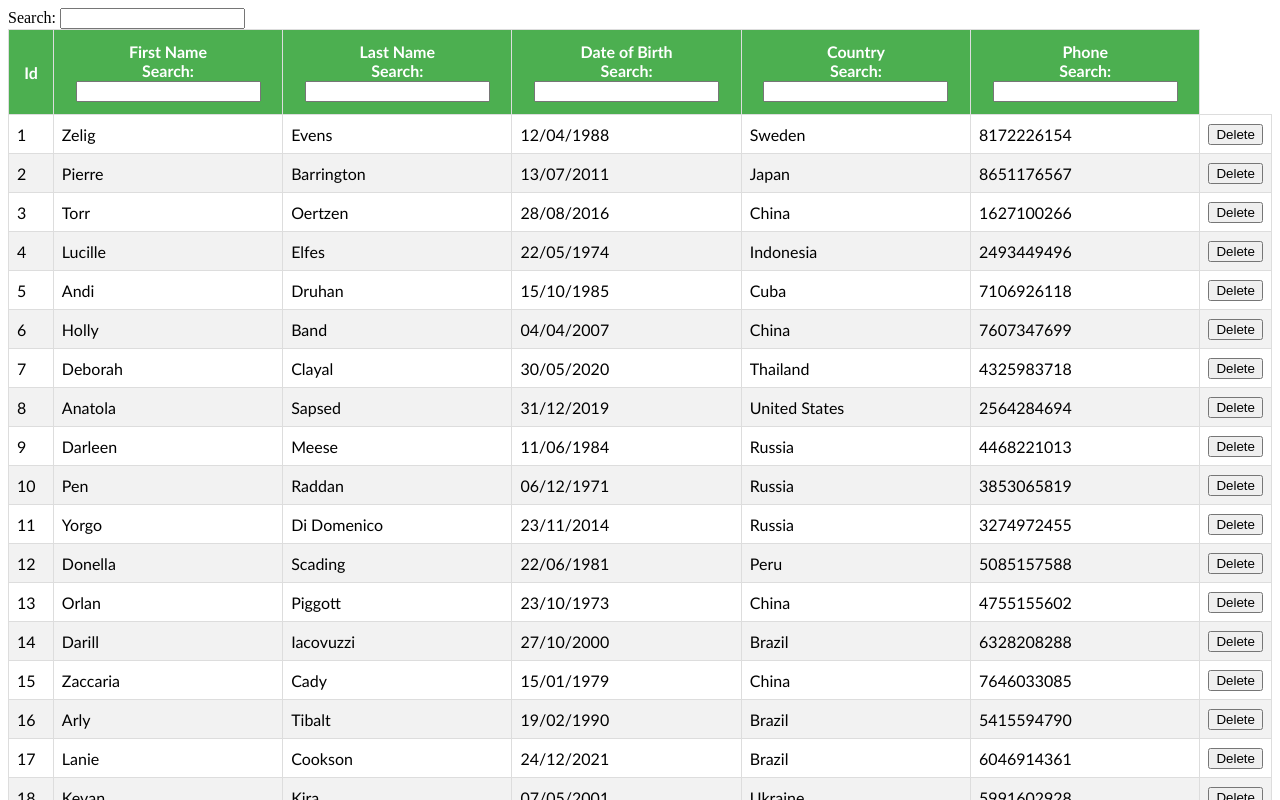
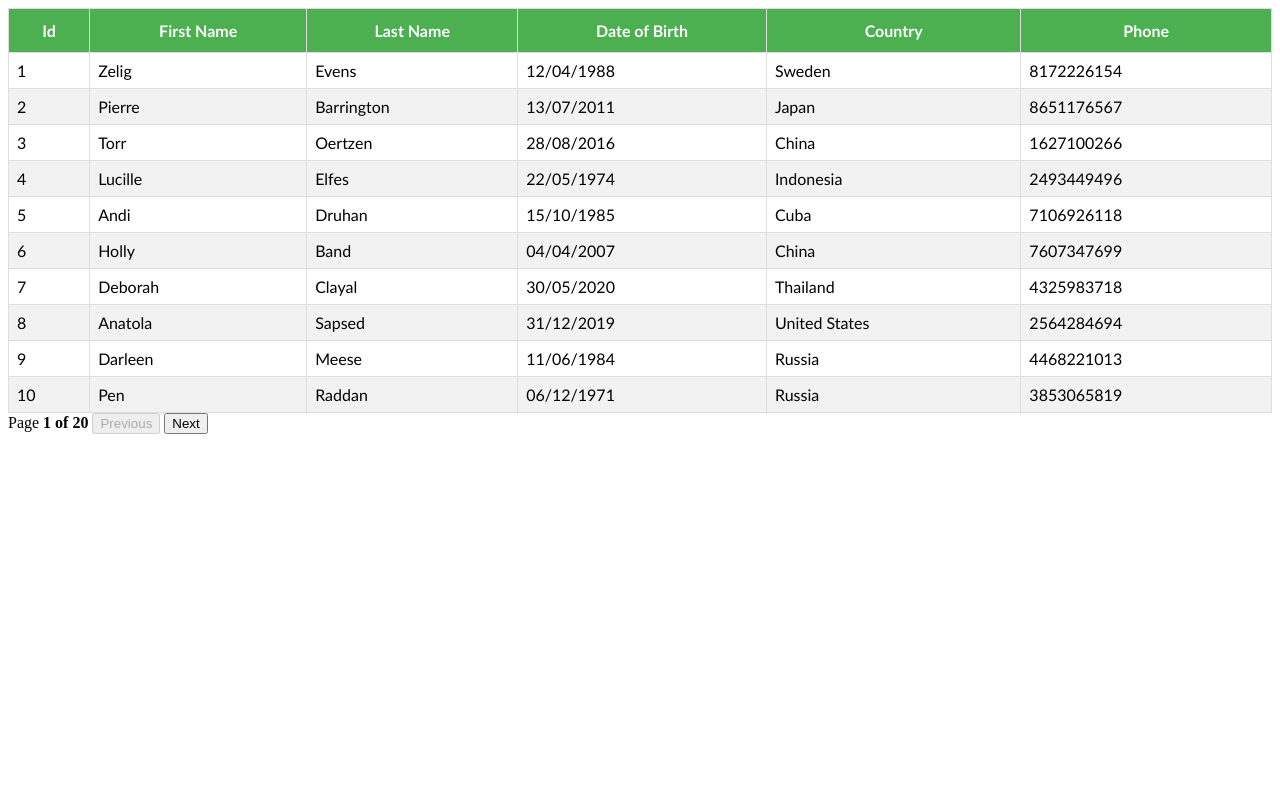
Before and after one commit to SaqibSattar/react-table, a React (Vite) app: page / in a window 1280 px wide. Shown: the top 800 px of the page. Built offline with nearby package versions, Linux system fonts and the light colour scheme.

Commit message:
Pagination (Next and Previous)

```diff
--- a/src/App.jsx
+++ b/src/App.jsx
@@ -3,14 +3,16 @@
 import { BasicTable } from './components/BasicTable'
 import { SortingTable } from './components/SortingTable'
 import { FilteringTable } from './components/FilteringTable'
+import { PaginationTable } from './components/PaginationTable'
 
 function App() {
 
   return (
     <>
       {/* <BasicTable />
-      <SortingTable /> */}
-      <FilteringTable />
+      <SortingTable />
+      <FilteringTable /> */}
+      <PaginationTable />
     </>
   )
 }
--- /dev/null
+++ b/src/components/PaginationTable.jsx
@@ -0,0 +1,73 @@
+import React, { useMemo } from 'react'
+import { useTable, usePagination } from 'react-table'
+import MOCK_DATA from './MOCK_DATA.json'
+import { COLUMNS } from './columns'
+import './table.css'
+
+export const PaginationTable = () => {
+  const columns = useMemo(() => COLUMNS, [])
+  const data = useMemo(() => MOCK_DATA, [])
+
+  const {
+    getTableProps,
+    getTableBodyProps,
+    headerGroups,
+    page,
+    nextPage,
+    previousPage,
+    canPreviousPage,
+    canNextPage,
+    pageOptions,
+    state,
+    prepareRow
+  } = useTable({
+    columns,
+    data
+  },
+  usePagination
+  )
+
+  const { pageIndex } = state
+
+  return (
+    <>
+      <table {...getTableProps()}>
+        <thead>
+          {headerGroups.map(headerGroup => (
+            <tr key={headerGroup.id} {...headerGroup.getHeaderGroupProps()}>
+              {headerGroup.headers.map(column => (
+                <th key={column.id} {...column.getHeaderProps()}>{column.render('Header')}</th>
+              ))}
+            </tr>
+          ))}
+        </thead>
+        <tbody {...getTableBodyProps()}>
+          {page.map(row => {
+            prepareRow(row)
+            return (
+              <tr key={row.id} {...row.getRowProps()}>
+                {row.cells.map(cell => {
+                  return <td key={cell.column.id} {...cell.getCellProps()}>{cell.render('Cell')}</td>
+                })}
+              </tr>
+            )
+          })}
+        </tbody>
+      </table>
+      <div>
+      <span>
+          Page{' '}
+          <strong>
+            {pageIndex + 1} of {pageOptions.length}
+          </strong>{' '}
+        </span>
+        <button onClick={() => previousPage()} disabled={!canPreviousPage}>
+          Previous
+        </button>{' '}
+        <button onClick={() => nextPage()} disabled={!canNextPage}>
+          Next
+        </button>{' '}
+      </div>
+    </>
+  )
+}
```
